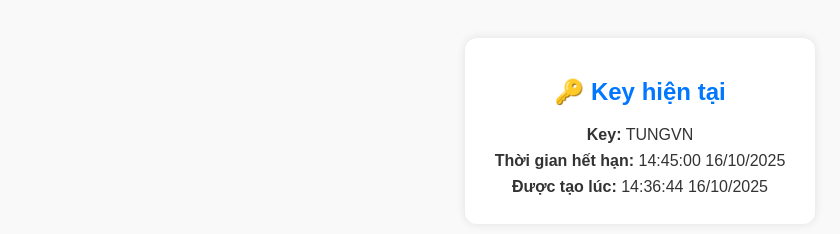
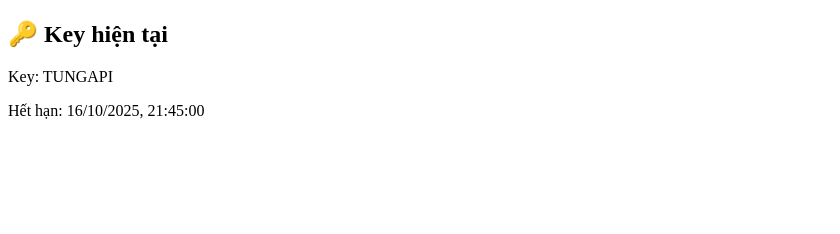
Before and after one commit to vothanhtung-cheat/A, a plain HTML site: page index.html in a window 1280 px wide. Shown: the whole page, without its empty margins (0-840 px from the left). Drawn offline with Linux system fonts and the light colour scheme.

Commit message:
Refactor key display to static HTML
Removed inline styles and script for displaying key information. Added static display of current key and expiration date.

```diff
--- a/index.html
+++ b/index.html
@@ -3,57 +3,17 @@
 <head>
   <meta charset="UTF-8">
   <title>Thông tin Key</title>
-  <style>
-    body {
-      font-family: Arial, sans-serif;
-      background: #f9f9f9;
-      color: #333;
-      padding: 30px;
-      text-align: center;
-    }
-    .card {
-      background: #fff;
-      border-radius: 12px;
-      box-shadow: 0 0 10px rgba(0,0,0,0.1);
-      display: inline-block;
-      padding: 20px 30px;
-    }
-    h2 {
-      color: #0077ff;
-    }
-    p {
-      font-size: 16px;
-      margin: 8px 0;
-    }
-  </style>
 </head>
 <body>
-  <div class="card">
-    <h2>🔑 Key hiện tại</h2>
-    <p><b>Key:</b> <span id="showKey">...</span></p>
-    <p><b>Thời gian hết hạn:</b> <span id="showExpire">...</span></p>
-    <p><b>Được tạo lúc:</b> <span id="showCreated">...</span></p>
-  </div>
+  <script>
+    window.KEY_DATA = {
+      key: "TUNGAPI",
+      expire: 1760625900000
+    };
+  </script>
 
-  <script>
-    // 🧠 Dữ liệu mà app Sketchware Pro sẽ đọc
-    window.KEY_DATA = {
-      key: "TUNGVN",             // 🔑 Key bạn muốn cấp
-      expire: 1760625900000,     // 🕒 Thời gian hết hạn (dạng milliseconds)
-      created: 1760625404370     // 🗓️ Thời gian tạo key
-    };
-
-    // ✅ Hiển thị thông tin ra giao diện
-    const data = window.KEY_DATA;
-    document.getElementById("showKey").innerText = data.key;
-
-    function formatTime(ms) {
-      const d = new Date(ms);
-      return d.toLocaleString("vi-VN", { hour12: false });
-    }
-
-    document.getElementById("showExpire").innerText = formatTime(data.expire);
-    document.getElementById("showCreated").innerText = formatTime(data.created);
-  </script>
+  <h2>🔑 Key hiện tại</h2>
+  <p>Key: TUNGAPI</p>
+  <p>Hết hạn: 16/10/2025, 21:45:00</p>
 </body>
 </html>
```
